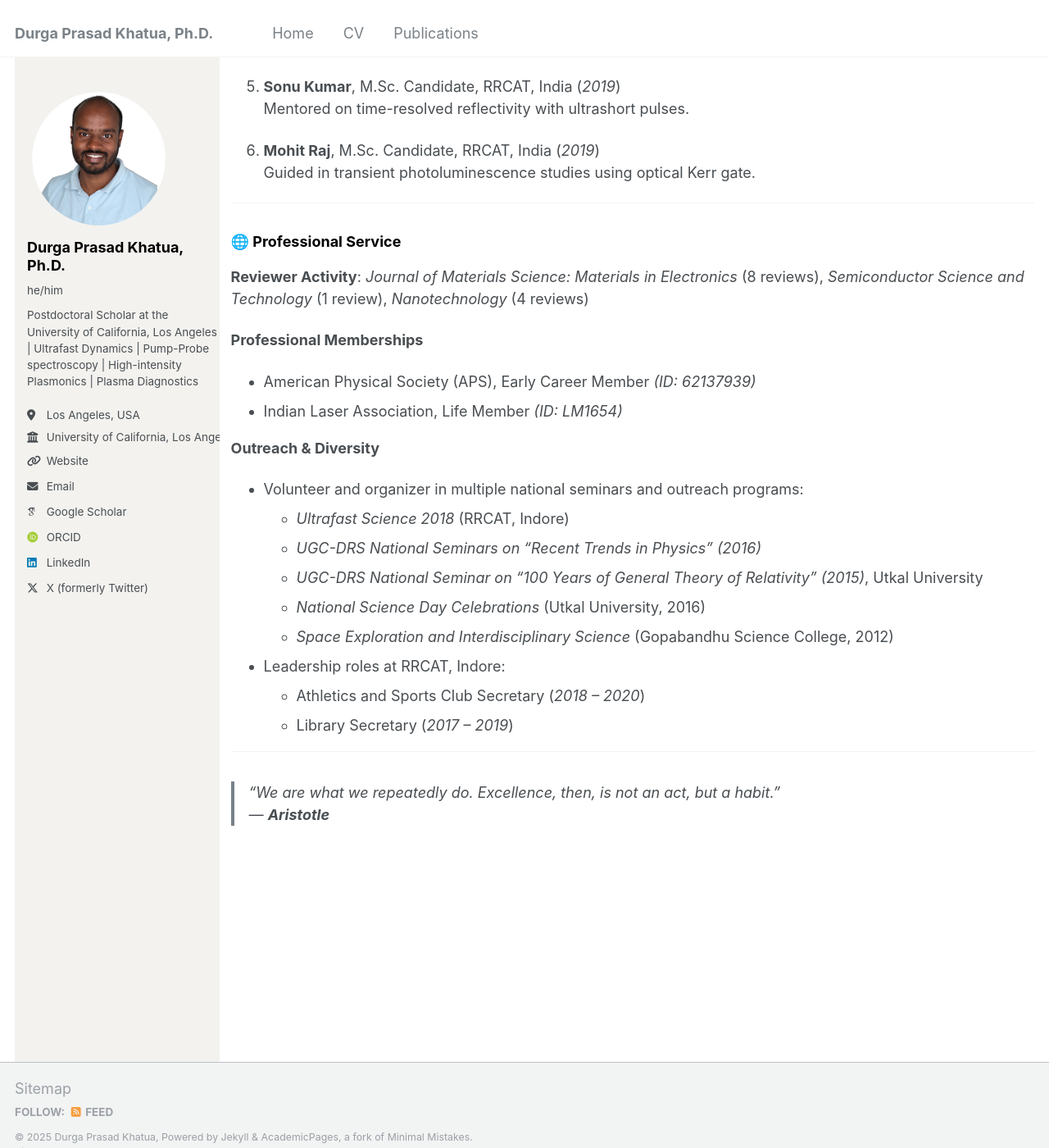
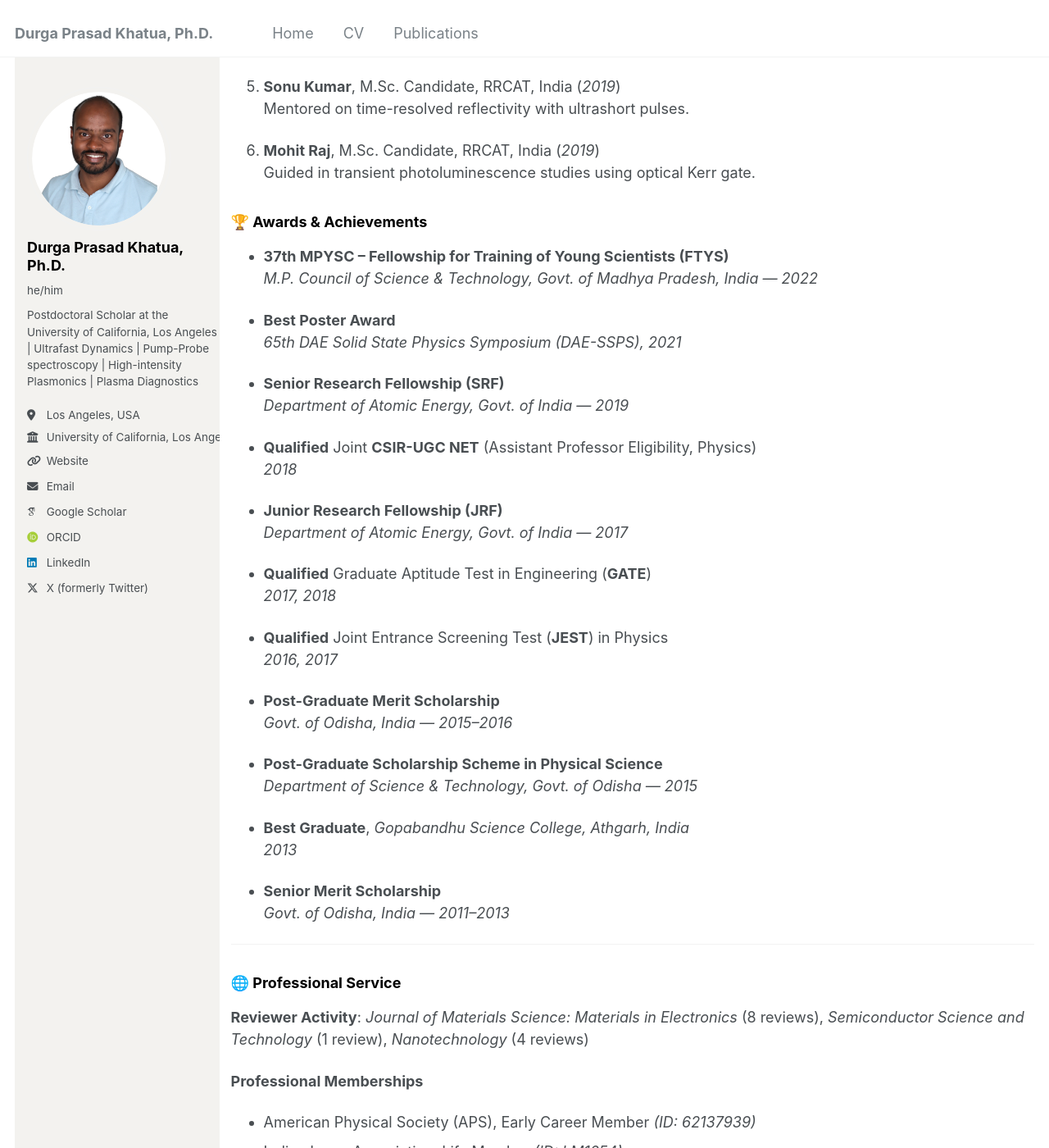
Before and after one commit to Khatua03/DurgaPrasadKhatua.github.io, a Jekyll site: the page built from _pages/cv.md, in a window 1280 px wide and 1400 px high, scrolled down 3062 px. Shown: the whole window at 82% size. Built offline with Jekyll 4.4.1, drawn with Linux system fonts in a browser that asks for light colours; some web fonts are replaced.

Commit message:
Update cv.md

```diff
--- a/_pages/cv.md
+++ b/_pages/cv.md
@@ -110,6 +110,41 @@ P.G. Department of Physics, Utkal University, Bhubaneswar, India
 6. **Mohit Raj**, M.Sc. Candidate, RRCAT, India (*2019*)
    Guided in transient photoluminescence studies using optical Kerr gate.
 
+### 🏆 Awards & Achievements
+
+- **37th MPYSC – Fellowship for Training of Young Scientists (FTYS)**
+  *M.P. Council of Science & Technology, Govt. of Madhya Pradesh, India — 2022*
+
+- **Best Poster Award**
+  *65th DAE Solid State Physics Symposium (DAE-SSPS), 2021*
+
+- **Senior Research Fellowship (SRF)**
+  *Department of Atomic Energy, Govt. of India — 2019*
+
+- **Qualified** Joint **CSIR-UGC NET** (Assistant Professor Eligibility, Physics)
+  *2018*
+
+- **Junior Research Fellowship (JRF)**
+  *Department of Atomic Energy, Govt. of India — 2017*
+
+- **Qualified** Graduate Aptitude Test in Engineering (**GATE**)
+  *2017, 2018*
+
+- **Qualified** Joint Entrance Screening Test (**JEST**) in Physics
+  *2016, 2017*
+
+- **Post-Graduate Merit Scholarship**
+  *Govt. of Odisha, India — 2015–2016*
+
+- **Post-Graduate Scholarship Scheme in Physical Science**
+  *Department of Science & Technology, Govt. of Odisha — 2015*
+
+- **Best Graduate**, *Gopabandhu Science College, Athgarh, India*
+  *2013*
+
+- **Senior Merit Scholarship**
+  *Govt. of Odisha, India — 2011–2013*
+
 ---
 
 ### 🌐 Professional Service
```
